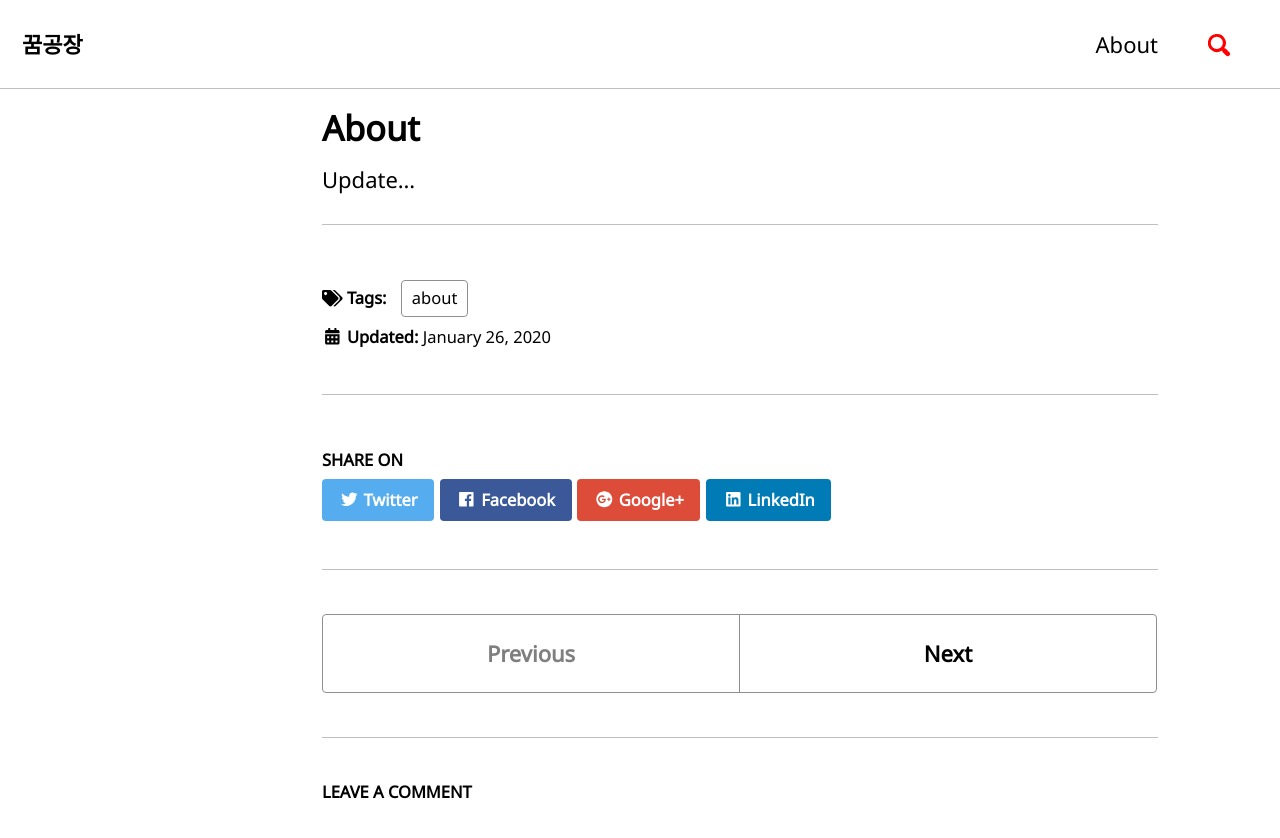
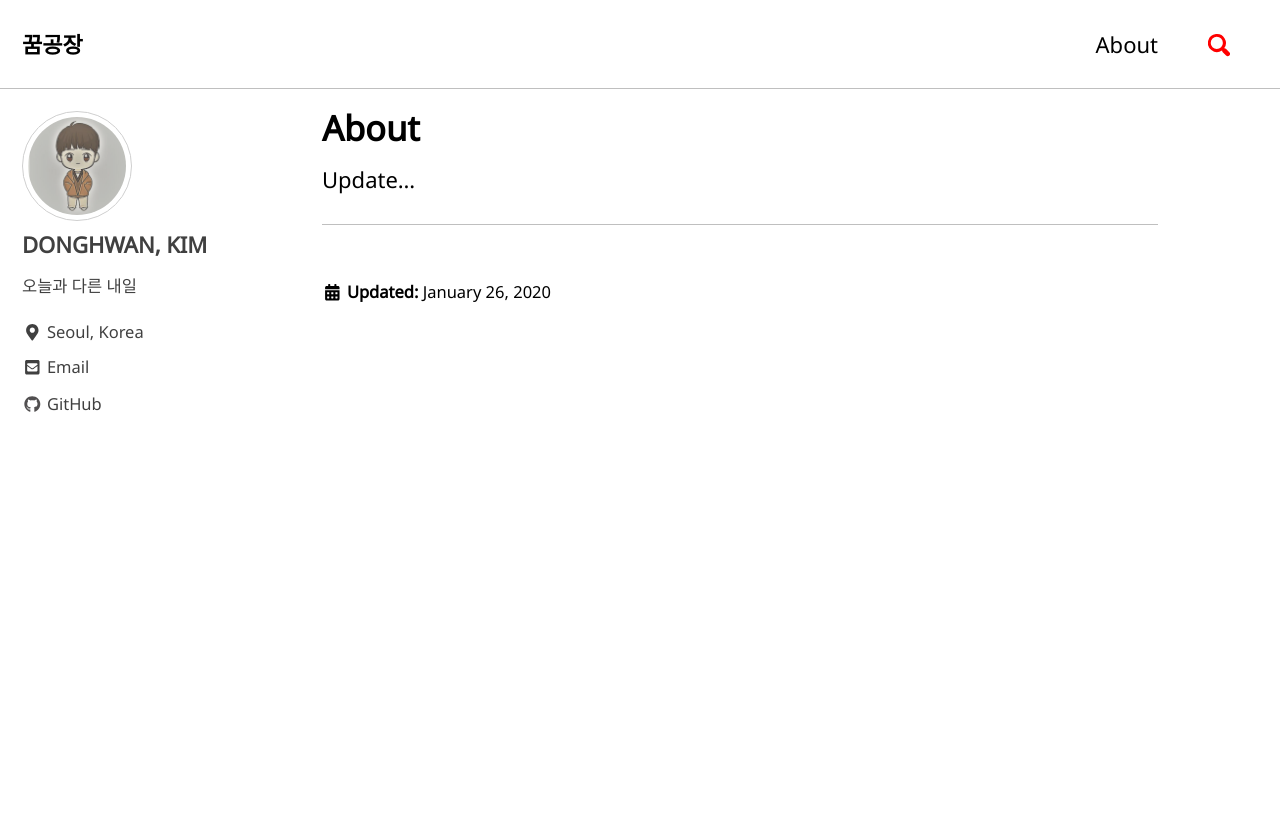
Before and after one commit to yearnlune/yearnlune.github.io, a Jekyll site: the page built from _pages/about.md, in a window 1280 px wide and 900 px high. Shown: the top 838 px of the window. Built offline with Jekyll 4.4.1, drawn with Linux system fonts in a browser that asks for light colours; cached includes are drawn as plain includes; comment, search, counter and statistics services are not loaded; some of the changed text lies outside the part shown.

Commit message:
modify side_profile logic

```diff
--- a/_config.yml
+++ b/_config.yml
@@ -11,7 +11,7 @@
 # https://mmistakes.github.io/minimal-mistakes/docs/quick-start-guide/#installing-the-theme
 
 theme                    : jekyll-theme-minimal
-remote_theme             : "mmistakes/minimal-mistakes@4.18.1"
+#remote_theme             : "mmistakes/minimal-mistakes@4.18.1"
 minimal_mistakes_skin    :  "contrast" # "default" "air", "aqua", "contrast", "dark", "dirt", "neon", "mint", "plum", "sunrise"
 
 # Site Settings
@@ -26,7 +26,7 @@ repository               : "yearnlune/yearnlune.github.io"
 teaser                   : # path of fallback teaser image, e.g. "/assets/images/500x300.png"
 logo                     : # path of logo image to display in the masthead, e.g. "/assets/images/88x88.png"
 masthead_title           : # overrides the website title displayed in the masthead, use " " for no title
-# breadcrumbs            : false # true, false (default)
+breadcrumbs              : false # true, false (default)
 words_per_minute         : 200
 comments:
   provider               : "disqus" # false (default), "disqus", "discourse", "facebook", "google-plus", "staticman", "staticman_v2", "utterances", "custom"
@@ -110,7 +110,7 @@ author:
   avatar           : "/assets/images/bio-photo.jpg" # path of avatar image, e.g. "/assets/images/bio-photo.jpg"
   bio              : "오늘과 다른 내일"
   location         : "Seoul, Korea"
-  email            : "kdhpopoya@gmail.com"
+  email            :
   links:
     - label: "Email"
       icon: "fas fa-fw fa-envelope-square"
@@ -293,3 +293,14 @@ defaults:
       comments: true
       share: true
       related: true
+  # _pages
+  - scope:
+      path: "_pages"
+      type: pages
+    values:
+      layout: single
+      author_profile: true
+      read_time: false
+      comments: false
+      share: false
+      related: false
--- a/_includes/author-profile.html
+++ b/_includes/author-profile.html
@@ -1,4 +1,4 @@
-{% assign author = page.author | default: page.authors[0] | default: site.author %}
+{% assign author = site.author %}
 {% assign author = site.data.authors[author] | default: author %}
 
 <div itemscope itemtype="https://schema.org/Person">
@@ -33,9 +33,9 @@
     <h3 class="author__name" itemprop="name">{{ author.name }}</h3>
     {% endif %}
     {% if author.bio %}
-      <p class="author__bio" itemprop="description">
-        {{ author.bio }}
-      </p>
+    <div class="author__bio" itemprop="description">
+      {{ author.bio | markdownify }}
+    </div>
     {% endif %}
   </div>
 
@@ -93,14 +93,6 @@
       <li>
         <a href="https://www.facebook.com/{{ author.facebook }}" itemprop="sameAs" rel="nofollow noopener noreferrer">
           <i class="fab fa-fw fa-facebook-square" aria-hidden="true"></i> Facebook
-          </a>
-        </li>
-      {% endif %}
-
-      {% if author.google_plus %}
-        <li>
-          <a href="https://plus.google.com/{{ author.google_plus }}" itemprop="sameAs" rel="nofollow noopener noreferrer">
-            <i class="fab fa-fw fa-google-plus-square" aria-hidden="true"></i> Google+
         </a>
       </li>
       {% endif %}
--- a/_posts/2020-01-26-About.md
+++ b/_pages/about.md
@@ -1,10 +1,9 @@
 ---
-tags: about
+permalink: /about/
 title: About
 date: 2020/01/26
 author: 김동환
-description: About
-disabled: true
+author_profile: true
 ---
 Update...
 
```
Also changed, not shown: _data/navigation.yml (+4 -3 lines), _posts/2020-01-26-Markdown.md (+2 -0 lines). Lines whose indentation alone changed are shown as unchanged.
